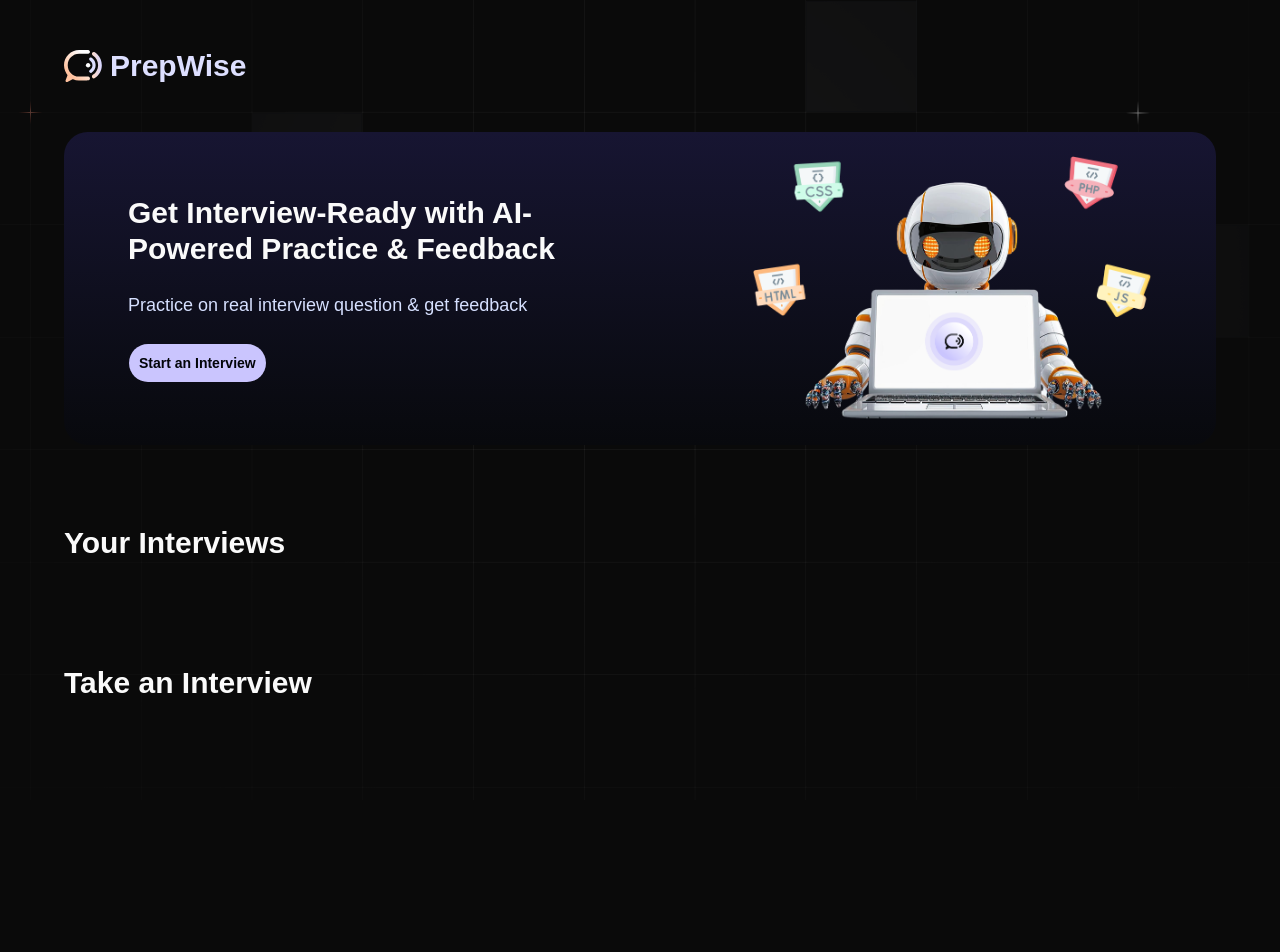
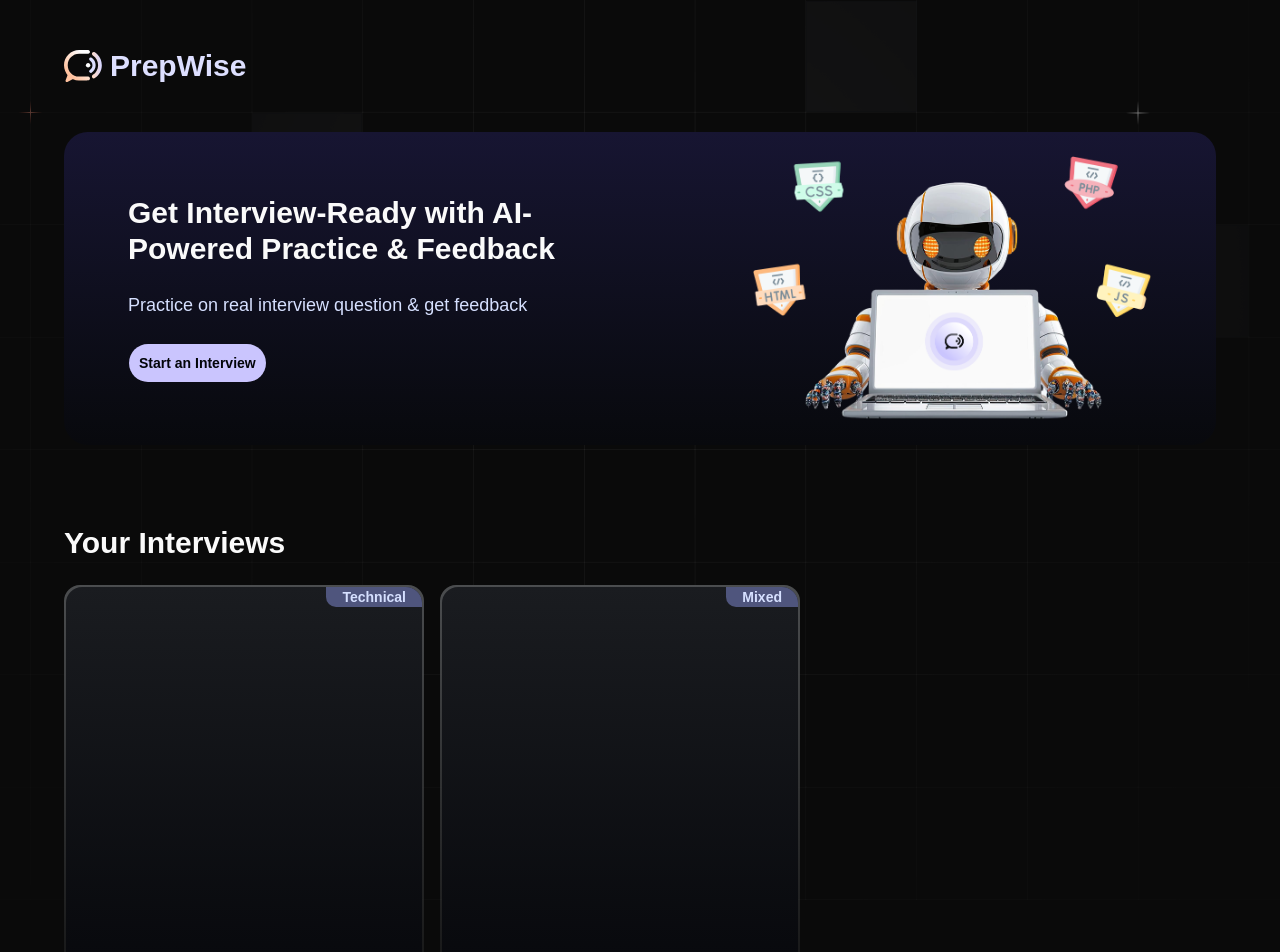
Before and after one commit to KrushnatSalavi/prepwise, a Next.js app: page / in a window 1280 px wide. Shown: the top 952 px of the page. Before the commit the page ends 800 px from the top, so only its background shows below. Built offline with nearby package versions, Linux system fonts and the light colour scheme; a web font is replaced by a local one.

Commit message:
Home Page

```diff
--- a/app/(root)/page.tsx
+++ b/app/(root)/page.tsx
@@ -20,7 +20,7 @@ const Page = () => {
           </p>
           <Button asChild className="btn-primary max-sm:w-full">
 
-            <Link href={"/interview"}>Start an Interview</Link>
+              <Link href={"/interview"}>Start an Interview</Link>
 
 
           </Button>
--- a/components/InterviewCard.tsx
+++ b/components/InterviewCard.tsx
@@ -1,15 +1,22 @@
 import React from 'react'
 import dayjs from 'dayjs';
 
-const InterviewCard = ( {interviewId,userId,role,type,techstack,createdAt}: InterviewCardProps ) => {
-    const feedback = null as Feedback | null ;
-    const normalizedType = /mix/gi.test(type) ? 'Mixed' : type;
-    const formattedDate = dayjs(feedback?.createdAt || createdAt || Date.now()).format('MMM D,YYYY')
+const InterviewCard = ({ interviewId, userId, role, type, techstack, createdAt }: InterviewCardProps) => {
+  const feedback = null as Feedback | null;
+  const normalizedType = /mix/gi.test(type) ? 'Mixed' : type;
+  const formattedDate = dayjs(feedback?.createdAt || createdAt || Date.now()).format('MMM D,YYYY')
 
 
-    return (
-    <div>
+  return (
+    <div className='card-border w-[360px] max-sm:w-full min-h-96'>
+      <div className='card-interview'>
+        <div>
+          <div className='absolute top-0 right-0 w-fit px-4 pyt2 rounded-bl-lg bg-light-600'>
+            <p className='badge-text'>{normalizedType}</p>
+          </div>
+        </div>
 
+      </div>
     </div>
   )
 }
```
